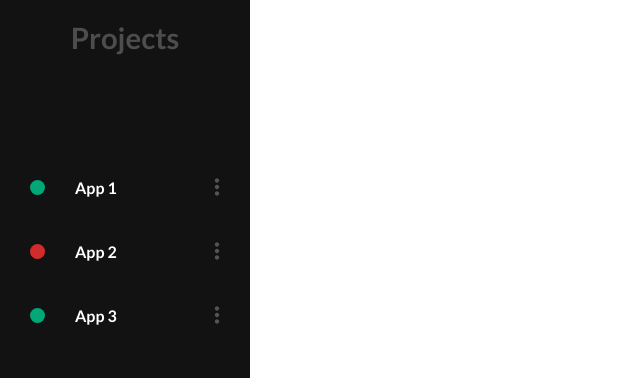
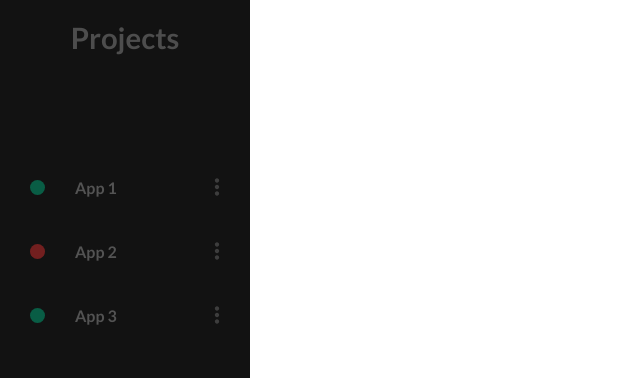
Before and after one commit to codeandjoy/DevPadPortfolio, a Vue app: page / in a window 1280 px wide. Shown: the top 378 px of the page, without its empty margins (0-640 px from the left). Built offline with nearby package versions, Linux system fonts and the light colour scheme.

Commit message:
Added focus indication to project tabs

```diff
--- a/src/components/Project.vue
+++ b/src/components/Project.vue
@@ -3,8 +3,10 @@
 
     <div class="project-tab-container">
         <div class="project-tab"
-            @click="is_project_focused = !is_project_focused"
-            :class="{'focused':is_project_focused}">
+            @click="toggle_project_focus"
+            :class="{
+                'focused':is_project_focused,
+                'out-of-focus':is_project_out_of_focus}">
 
             <div class="proj-color"
                 :class="{
@@ -72,7 +74,8 @@ export default{
         return {
             is_clr_picker_active: false,
             is_project_menu_active: false,
-            is_project_focused: false
+            is_project_focused: false,
+            is_project_out_of_focus: true
         }
     },
 
@@ -84,6 +87,11 @@ export default{
         },
         close_proj_menu: function () {
             this.is_project_menu_active = false;
+        },
+
+        toggle_project_focus: function () {
+            this.is_project_focused = !this.is_project_focused;
+            this.is_project_out_of_focus = !this.is_project_out_of_focus;
         },
 
         delete_project: function (){
@@ -121,7 +129,7 @@ export default{
             }
 
             span{
-                color: white;
+                color: #fff;
             }
 
             .btn-menu{
@@ -149,9 +157,30 @@ export default{
         .project-tab.focused:hover{
             background-color: #1f1f1f;
         }
+        .project-tab.out-of-focus{
+            .proj-color{
+                opacity: 50%;
+            }
+            span{
+                color: #535353;
+            }
+            .icon-menu{
+                background: #3d3d3d;
+            }
+        }
         .project-tab:hover{
             cursor: pointer;
             background-color: #000;
+
+            .proj-color{
+                opacity: 100%;
+            }
+            span{
+                color: #fff;
+            }
+            .icon-menu{
+                background: #535353;
+            }
         }
 
         .project-menu{
```
